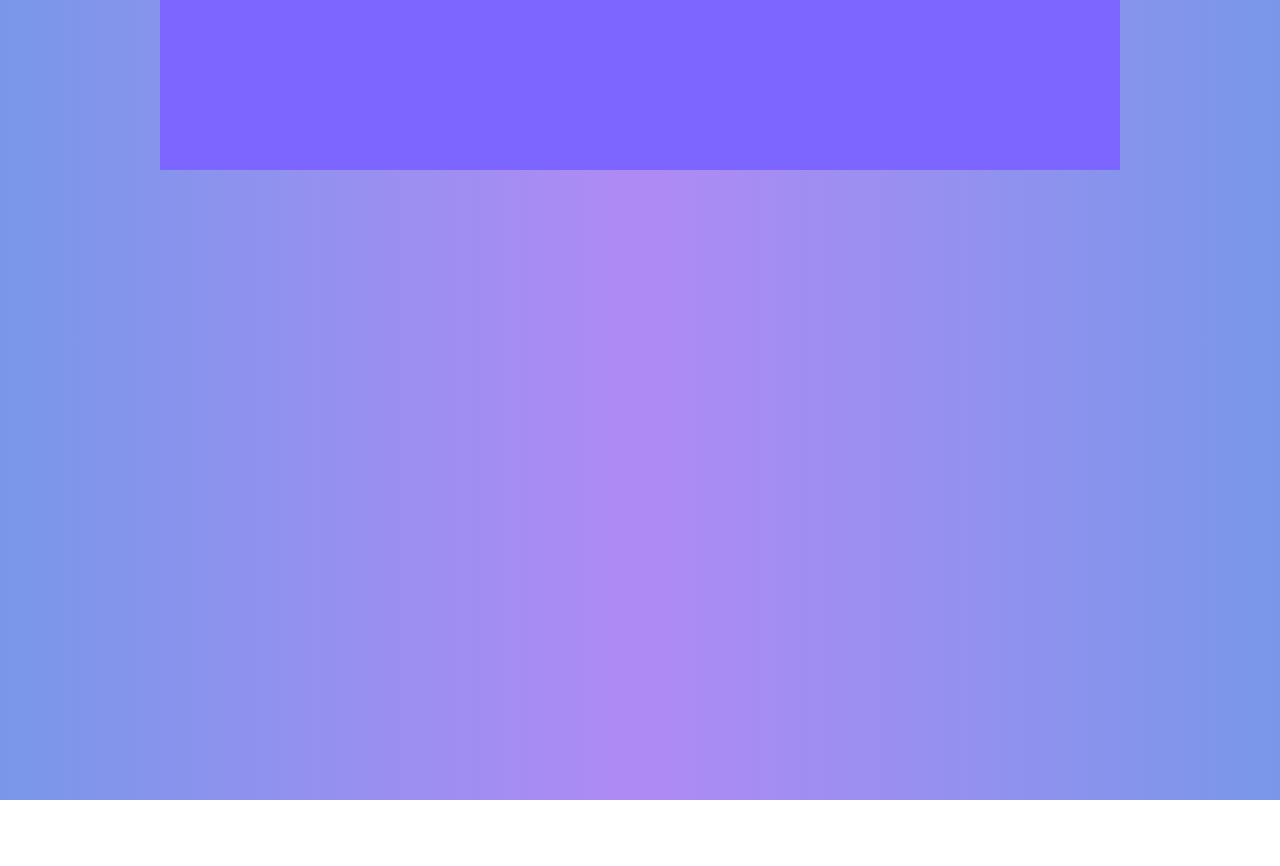
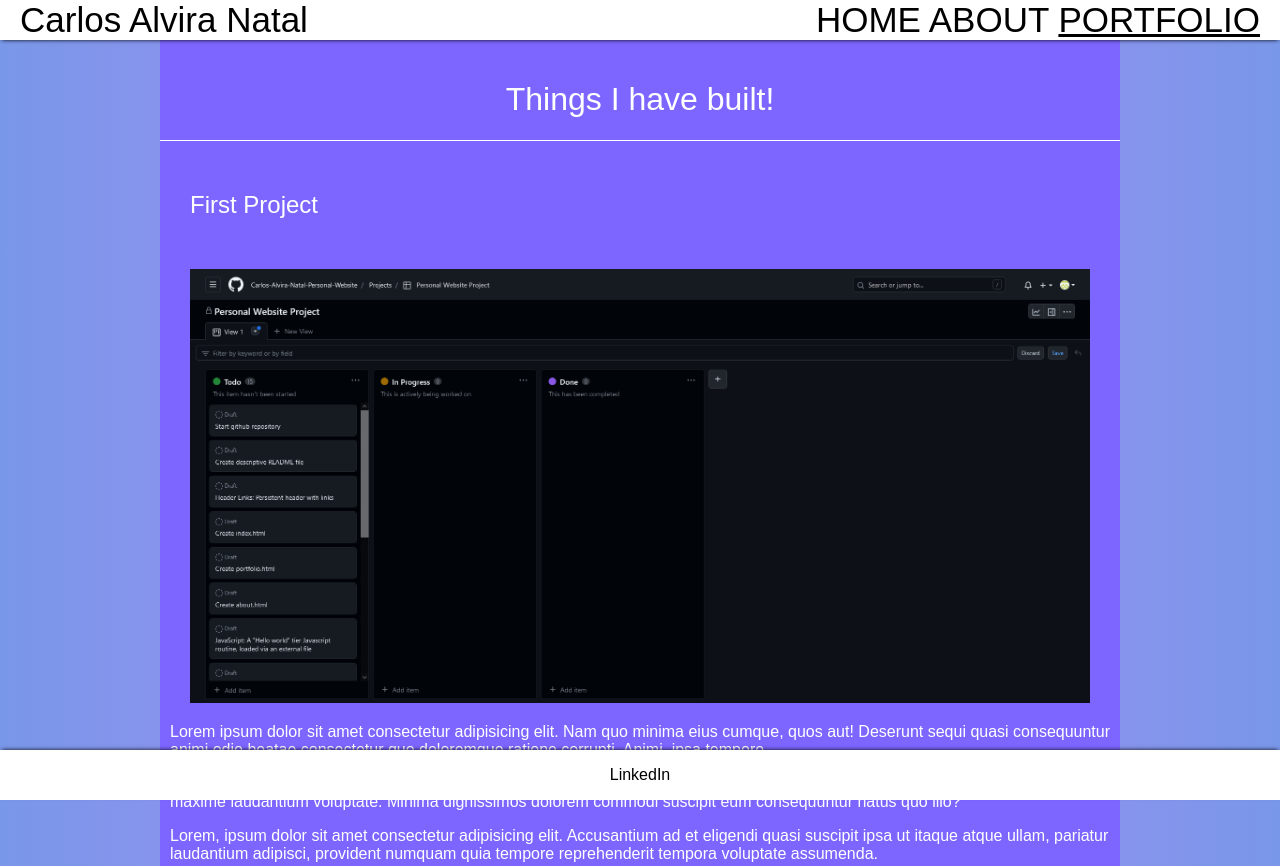
Before and after one commit to Carlos-Alvira-Natal-Personal-Website/personal_website, a plain HTML site: page portfolio.html in a window 1280 px wide. Shown: the top 866 px of the page. Before the commit the page ends 800 px from the top, so only its background shows below. Drawn offline with Linux system fonts and the light colour scheme.

Commit message:
Finished Portfolio page, and added JS.

```diff
--- a/javascript.js
+++ b/javascript.js
@@ -0,0 +1 @@
+console.log(print("Hello World!"));
--- a/portfolio.html
+++ b/portfolio.html
@@ -8,7 +8,25 @@
     <script src="javascript.js"></script>
     <title>Portfolio</title>
 </head>
-<body>
-
-</body>
+<header>
+    <span class="name">Carlos Alvira Natal</span>
+    <nav class="navbar">
+      <a href="index.html">HOME</a>
+      <a href="about.html">ABOUT</a>
+      <a style="text-decoration: underline" href="portfolio.html">PORTFOLIO</a>
+    </nav>
+  </header>
+  <main>
+   <h1> Things I have built!</h1>
+   <section>
+    <h2>First Project</h2>
+    <img class="project1" src="images/a5120e999e08b532e22d9976613ccfdc.png" alt="Procjet">
+    <p style="padding-left: 10px";> Lorem ipsum dolor sit amet consectetur adipisicing elit. Nam quo minima eius cumque, quos aut! Deserunt sequi quasi consequuntur animi odio beatae consectetur quo doloremque ratione corrupti. Animi, ipsa tempore.</p>
+    <p style="padding-left: 10px";> Lorem ipsum dolor, sit amet consectetur adipisicing elit. Aliquam reprehenderit rem aspernatur animi accusamus impedit nihil, velit maxime laudantium voluptate. Minima dignissimos dolorem commodi suscipit eum consequuntur natus quo illo?</p>
+    <p style="padding-left: 10px";> Lorem, ipsum dolor sit amet consectetur adipisicing elit. Accusantium ad et eligendi quasi suscipit ipsa ut itaque atque ullam, pariatur laudantium adipisci, provident numquam quia tempore reprehenderit tempora voluptate assumenda.</p>
+</section>
+  </main>
+  <footer>
+    <a href="https://www.linkedin.com/in/carlos-alvira-natal/">LinkedIn</a>
+  </footer>
 </html>
--- a/style.css
+++ b/style.css
@@ -100,3 +100,9 @@ body {
     padding-right: 20px;
     padding-left: 2px;
 }
+
+.project1{
+    width: 900px ;
+    height: auto;
+    padding-left: 30px;
+}
```
Also changed, not shown: images/a5120e999e08b532e22d9976613ccfdc.png (added).
